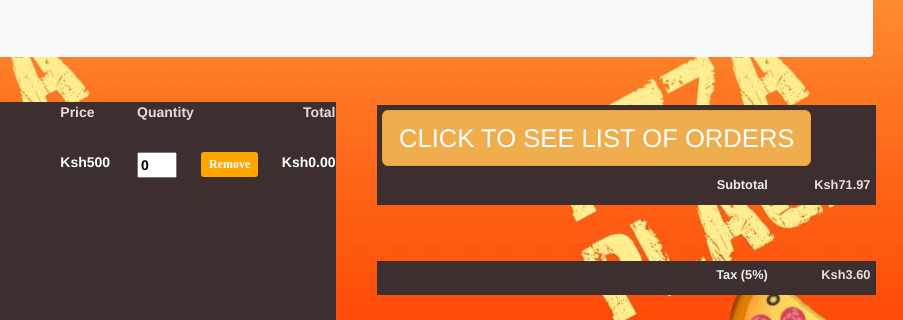
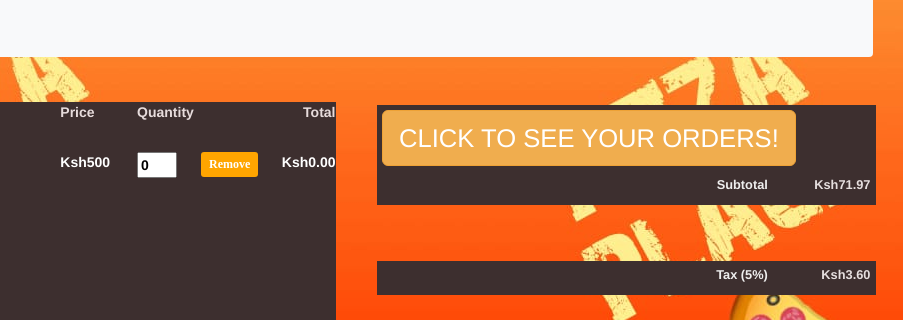
Before and after one commit to OndigoWendy/E-commerce-ordering-system, a plain HTML site: page index.html in a window 1280 px wide. Shown: the part 198-518 px from the top of the page, 377-1280 px from the left. Drawn offline with nearby package versions, Linux system fonts and the light colour scheme.

```diff
--- a/index.html
+++ b/index.html
@@ -239,7 +239,7 @@
         <div class="col-6">
            <div class="totals">
               <div class="totals-item">
-                <button  class="btn btn-warning btn-lg" id="listButton" onClick="getOrders()"> CLICK TO SEE LIST OF ORDERS</button>
+                <button  class="btn btn-warning btn-lg" id="listButton" onClick="getOrders()"> CLICK TO SEE YOUR ORDERS!</button>
                 <p id="display2"></p>
                 <label>Subtotal</label>
                 <div class="totals-value" id="cart-subtotal">71.97</div>
```
